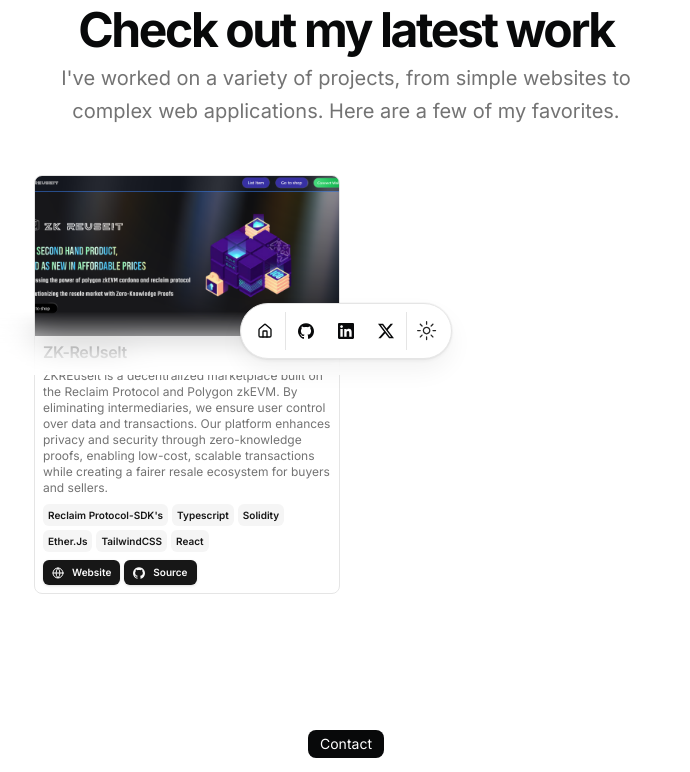
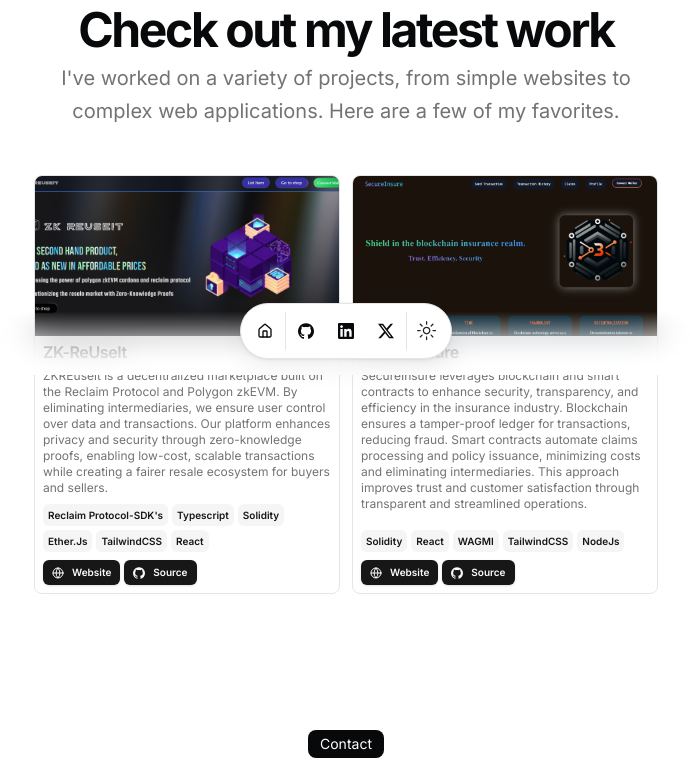
Before and after one commit to devaniketh/Portfolio, a Next.js app: page / in a window 1280 px wide. Shown: the part 425-1197 px from the top of the page, without its empty margins (294-984 px from the left). Built offline with nearby package versions, Linux system fonts and the light colour scheme.

Commit message:
feat: new-project

```diff
--- a/src/data/resume.tsx
+++ b/src/data/resume.tsx
@@ -93,38 +93,35 @@ export const DATA = {
       video:
         "",
     },
-    // {
-    //   title: "Magic UI",
-    //   href: "https://magicui.design",
-    //   dates: "June 2023 - Present",
-    //   active: true,
-    //   description:
-    //     "Designed, developed and sold animated UI components for developers.",
-    //   technologies: [
-    //     "Next.js",
-    //     "Typescript",
-    //     "PostgreSQL",
-    //     "Prisma",
-    //     "TailwindCSS",
-    //     "Stripe",
-    //     "Shadcn UI",
-    //     "Magic UI",
-    //   ],
-    //   links: [
-    //     {
-    //       type: "Website",
-    //       href: "https://magicui.design",
-    //       icon: <Icons.globe className="size-3" />,
-    //     },
-    //     {
-    //       type: "Source",
-    //       href: "https://github.com/magicuidesign/magicui",
-    //       icon: <Icons.github className="size-3" />,
-    //     },
-    //   ],
-    //   image: "",
-    //   video: "https://cdn.magicui.design/bento-grid.mp4",
-    // },
+    {
+      title: "SecureInsure",
+      href: "secure-insure.vercel.app",
+      dates: "",
+      active: true,
+      description:
+        "SecureInsure leverages blockchain and smart contracts to enhance security, transparency, and efficiency in the insurance industry. Blockchain ensures a tamper-proof ledger for transactions, reducing fraud. Smart contracts automate claims processing and policy issuance, minimizing costs and eliminating intermediaries. This approach improves trust and customer satisfaction through transparent and streamlined operations.",
+      technologies: [
+        "Solidity",
+        "React",
+        "WAGMI",
+        "TailwindCSS",
+        "NodeJs",
+      ],
+      links: [
+        {
+          type: "Website",
+          href: "secure-insure.vercel.app",
+          icon: <Icons.globe className="size-3" />,
+        },
+        {
+          type: "Source",
+          href: "https://github.com/AnikethDeb2004/SecureInsure",
+          icon: <Icons.github className="size-3" />,
+        },
+      ],
+      image: "/hello.png",
+      video: "",
+    },
     // {
     //   title: "llm.report",
     //   href: "https://llm.report",
```
Also changed, not shown: public/hello.png (added), src/components/resume-card.tsx (line endings or trailing spaces).
